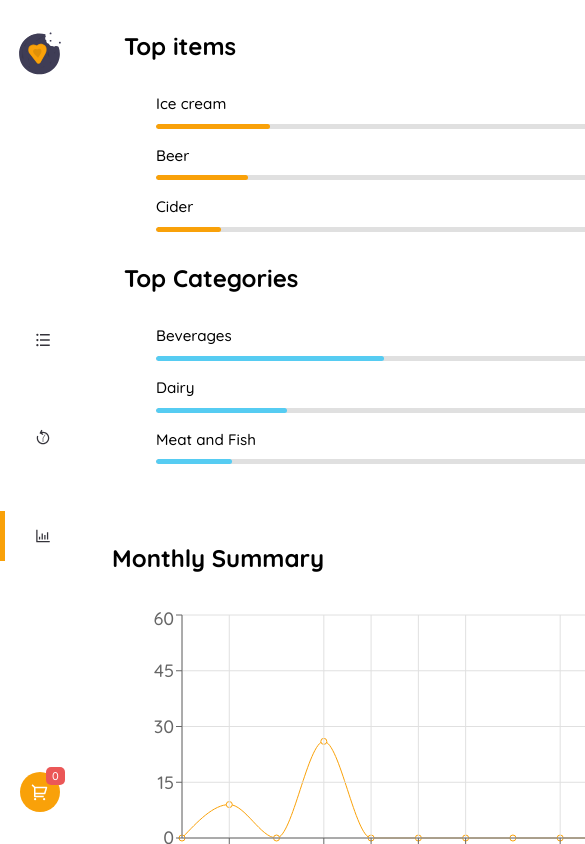
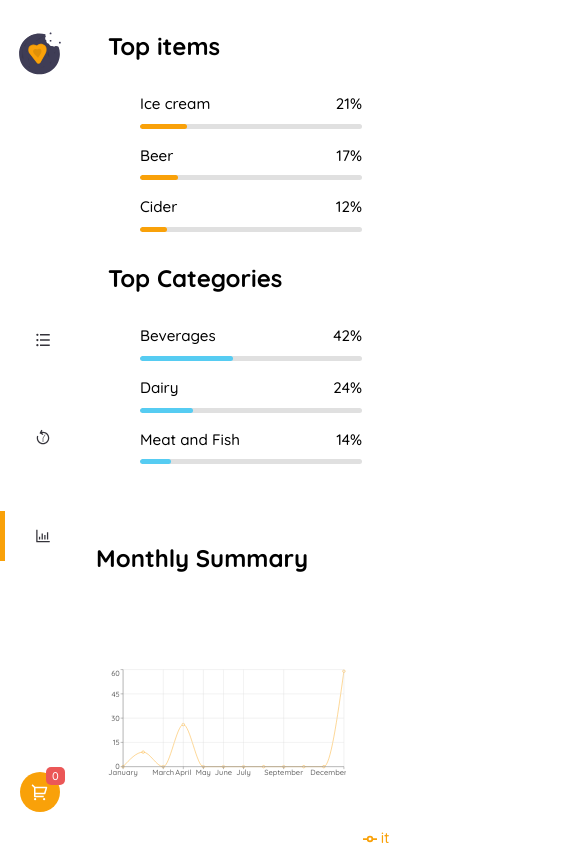
Before and after one commit to nkp1111/shoppingify-master, a React (Create React App) app: page /stat in a window 390 px wide. Shown: the top 844 px of the page, 585 px wide, since content can reach past the window. Built offline with nearby package versions, Linux system fonts and the light colour scheme.

Commit message:
feat: add media query to shopping stats

```diff
--- a/src/component/ShoppingStats/index.js
+++ b/src/component/ShoppingStats/index.js
@@ -39,7 +39,7 @@
             const { title, items, customClass, top3 } = data
 
             return (
-              <article className={`col-sm-6 ${customClass}`} key={title}>
+              <article className={`col-md-6 col-12 ${customClass}`} key={title}>
                 <h2>{title}</h2>
                 <ul>
                   {top3.map(item => {
@@ -64,7 +64,7 @@
       <section>
         <h2>Monthly Summary</h2>
         <div>
-          <LineChart width={600} height={300} data={formattedGrocery} margin={{ top: 10, right: 10, bottom: 10, left: 10 }}>
+          <LineChart width={600} height={300} data={formattedGrocery} >
             <Line type="monotone" dataKey="items" stroke="#F9A109" />
             <CartesianGrid stroke="#E0E0E0" />
             <XAxis dataKey="name" />
--- a/src/component/ShoppingStats/shoppingStats.css
+++ b/src/component/ShoppingStats/shoppingStats.css
@@ -36,3 +36,42 @@
   height: 100%;
   border-radius: 0.5rem;
 }
+
+@media screen and (max-width: 69.375rem) and (min-width:955px) {
+
+  .recharts-wrapper {
+    width: 500px !important;
+  }
+}
+
+@media screen and (max-width: 47.5rem) {
+  .recharts-wrapper {
+    width: 550px !important;
+  }
+}
+
+@media screen and (max-width: 43.75rem) {
+  .recharts-wrapper {
+    width: 500px !important;
+  }
+}
+
+@media screen and (max-width: 39.0625rem) {
+  .recharts-wrapper {
+    width: 400px !important;
+  }
+}
+
+@media screen and (max-width: 32.8125rem) {
+  .recharts-wrapper {
+    width: 300px !important;
+    height: 300px !important;
+  }
+}
+
+@media screen and (max-width: 425px) {
+  .recharts-wrapper {
+    width: 250px !important;
+    height: 250px !important;
+  }
+}
--- a/src/pages/Main/main.css
+++ b/src/pages/Main/main.css
@@ -38,3 +38,9 @@
     display: none;
   }
 }
+
+@media screen and (max-width: 43.75rem) {
+  .app__main-content {
+    padding: var(--padding-y) 1rem;
+  }
+}
```
